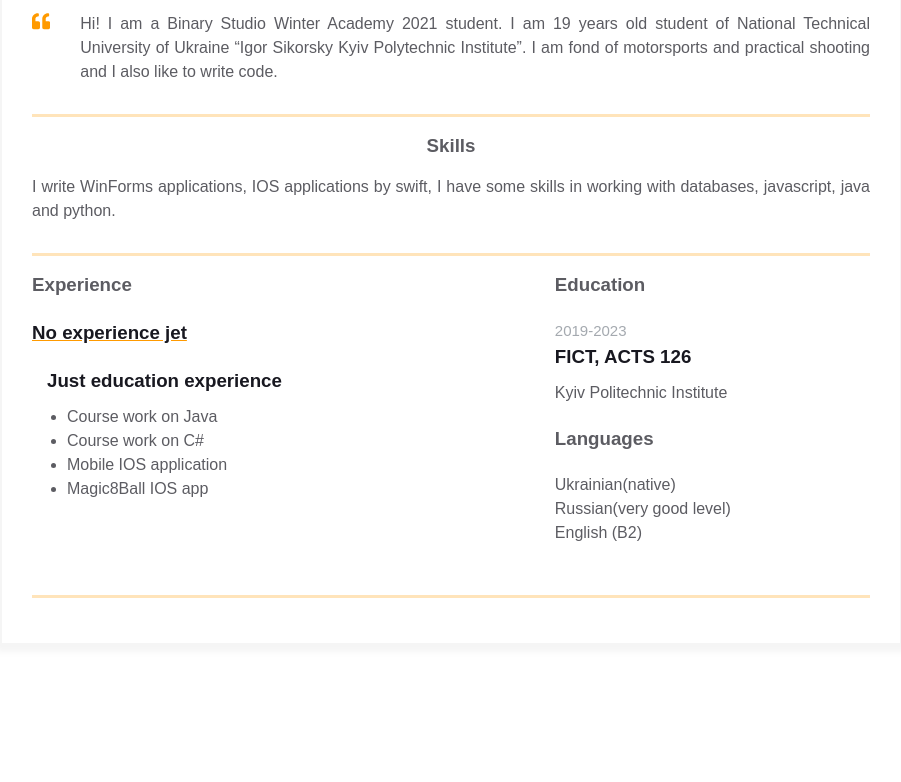
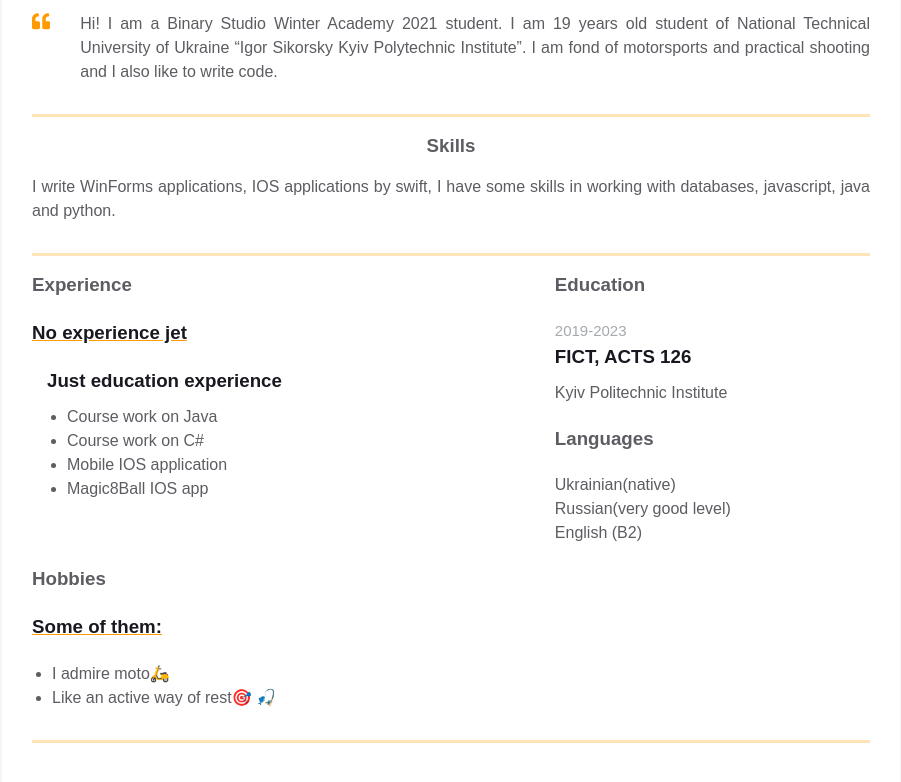
Before and after one commit to VovikZip/homepage-winter, a plain HTML site: page index.html in a window 1280 px wide. Shown: the part 350-1132 px from the top of the page, without its empty margins (189-1090 px from the left). Before the commit the page ends 1044 px from the top, so only its background shows below. Drawn offline with Linux system fonts and the light colour scheme.

Commit message:
Add hobbies info

```diff
--- a/index.html
+++ b/index.html
@@ -160,6 +160,22 @@
               </div>
 
             </div>
+
+            <div class="experiences">
+              <h3 class="experiences__header">Hobbies</h3>
+              <div class="experiences__company">
+                <div class="experiences__company-header">
+                  <span class="experiences__company-header-durability"></span>
+                  <h3 class="experiences__company-header-name">Some of them:</h3>
+                  <ul class="experiences__company-project-responsibilities">
+                    <li>I admire moto&#128757;</li>
+                    <li>Like an active way of rest&#127919;	&#127907;</li>
+                  </ul>
+                </div>
+
+              </div>
+            </div>
+
           </div>
         </div>
 
```
